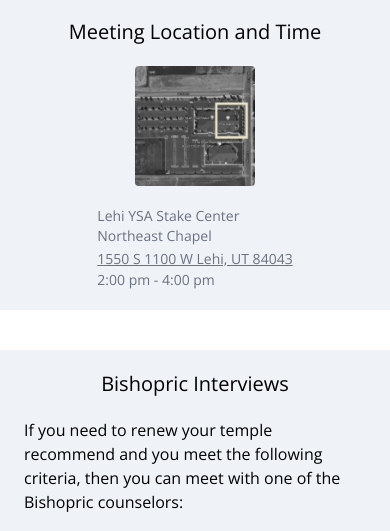
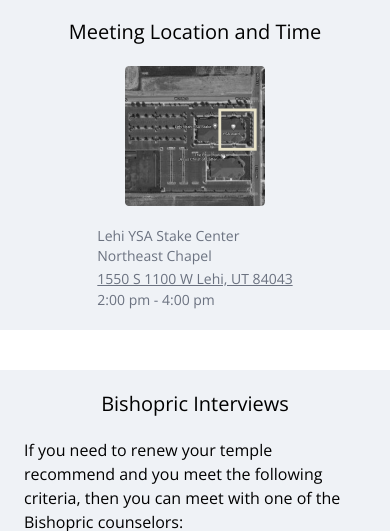
Before and after one commit to hfysa/hfysa, a website: page dist/index.html in a window 390 px wide. Shown: the part 322-853 px from the top of the page. Drawn offline with nearby package versions, Linux system fonts and the light colour scheme; files that its build step writes are made by us from their sources; a web font is replaced by a local one.

Commit message:
Update index.html

```diff
--- a/dist/index.html
+++ b/dist/index.html
@@ -21,7 +21,7 @@
     <div class="gray-card flex flex-col gap-2 lg:gap-6">
       <h4 class="text-xl mb-3">Meeting Location and Time</h4>
       <div style="justify-items: center;">
-        <img src="./map.png" class="h-[120px] lg:h-[140px] mb-5">
+        <img src="./map.png" style="height: 140px;" class="mb-5">
         <div>
           <p class="sub-text">Lehi YSA Stake Center</p>
           <p class="sub-text">Northeast Chapel</p>
```
